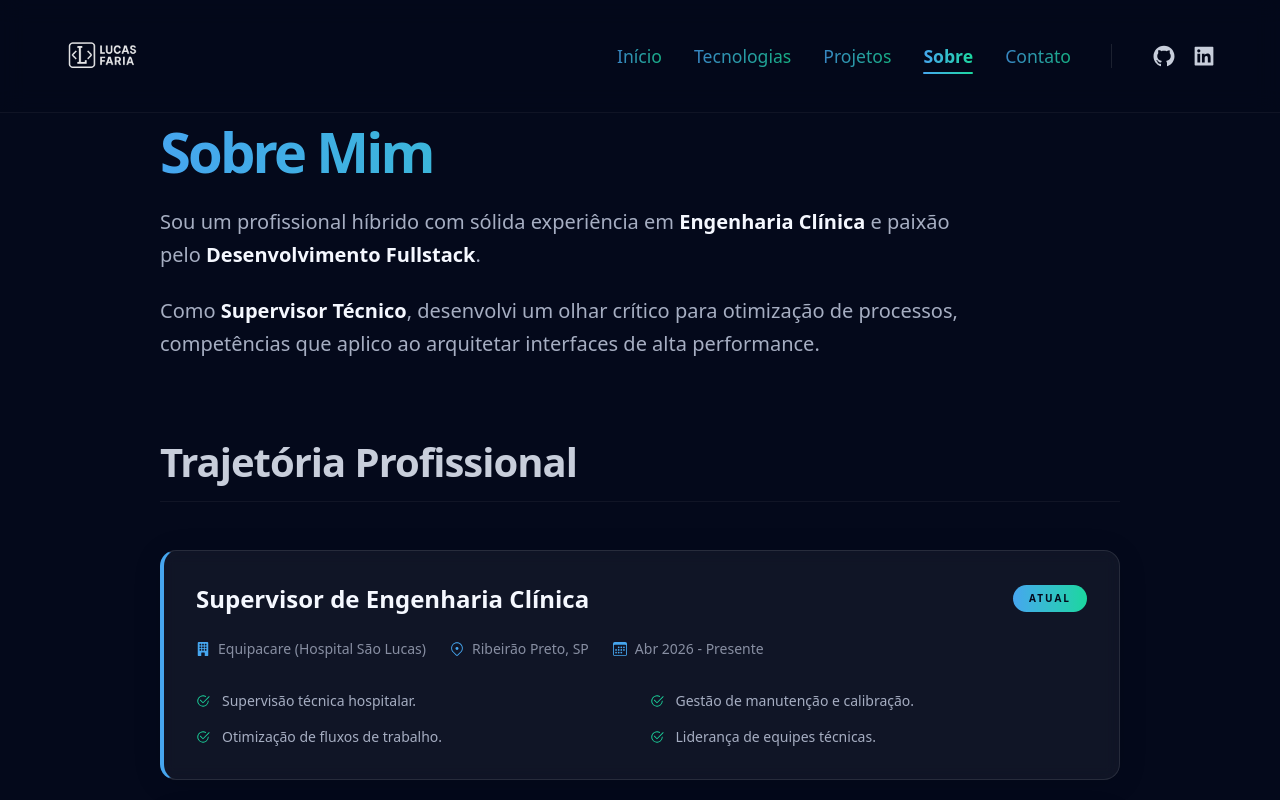
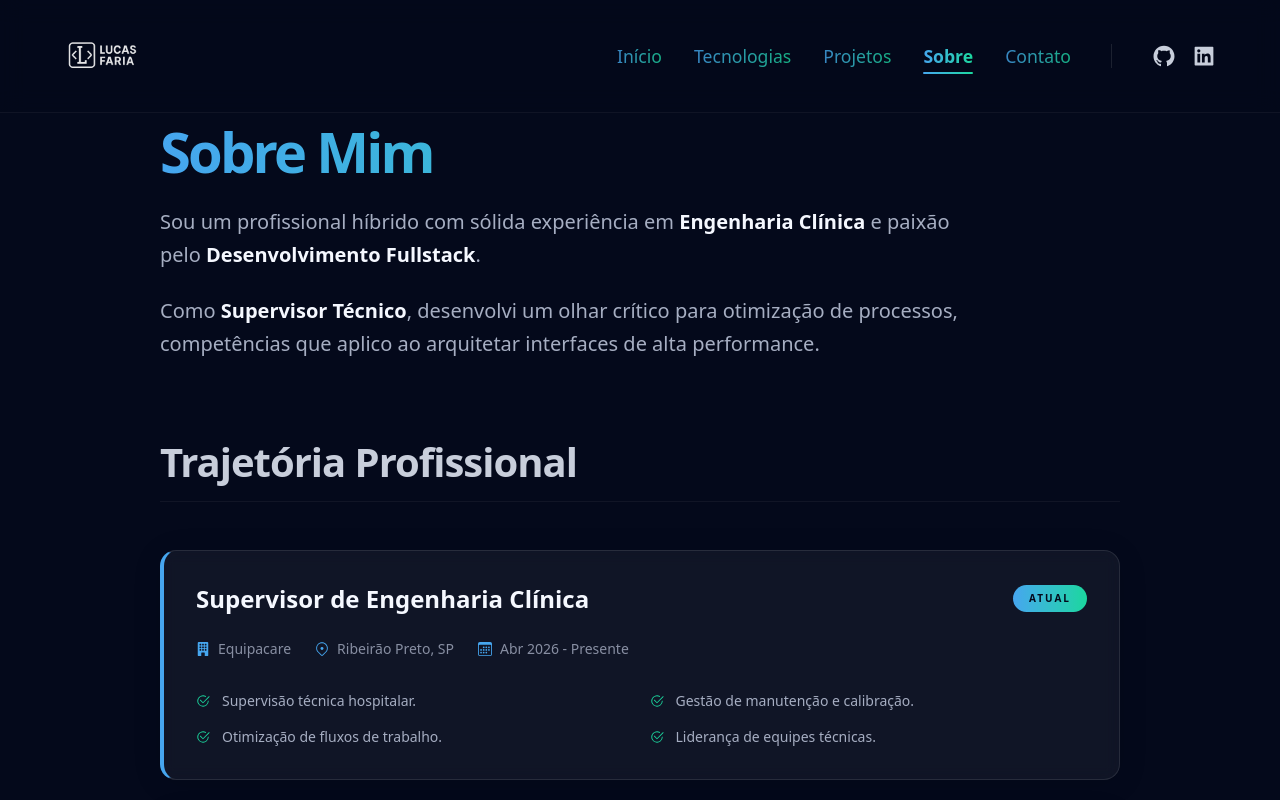
Before and after one commit to lucasdef15/portifolio-lucas, a React (Vite) app: page /about in a window 1280 px wide. Shown: the top 800 px of the page. Built offline with nearby package versions, Linux system fonts and the light colour scheme.

Commit message:
modified:   src/pages/About.tsx

```diff
--- a/src/pages/About.tsx
+++ b/src/pages/About.tsx
@@ -79,7 +79,7 @@ export default function About() {
             <AboutCard
               title="Supervisor de Engenharia Clínica"
               badge="Atual"
-              company="Equipacare (Hospital São Lucas)"
+              company="Equipacare"
               location="Ribeirão Preto, SP"
               period="Abr 2026 - Presente"
               index={0}
```
